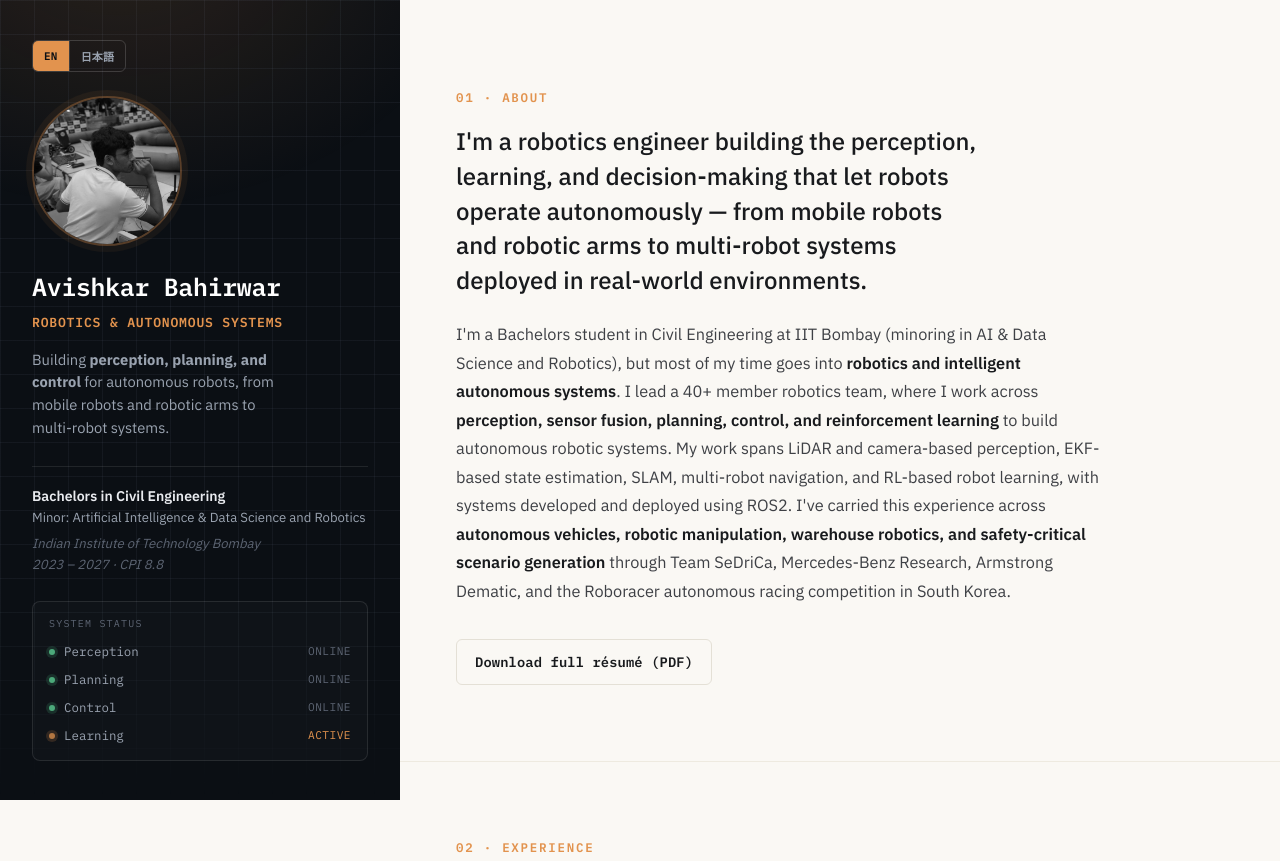
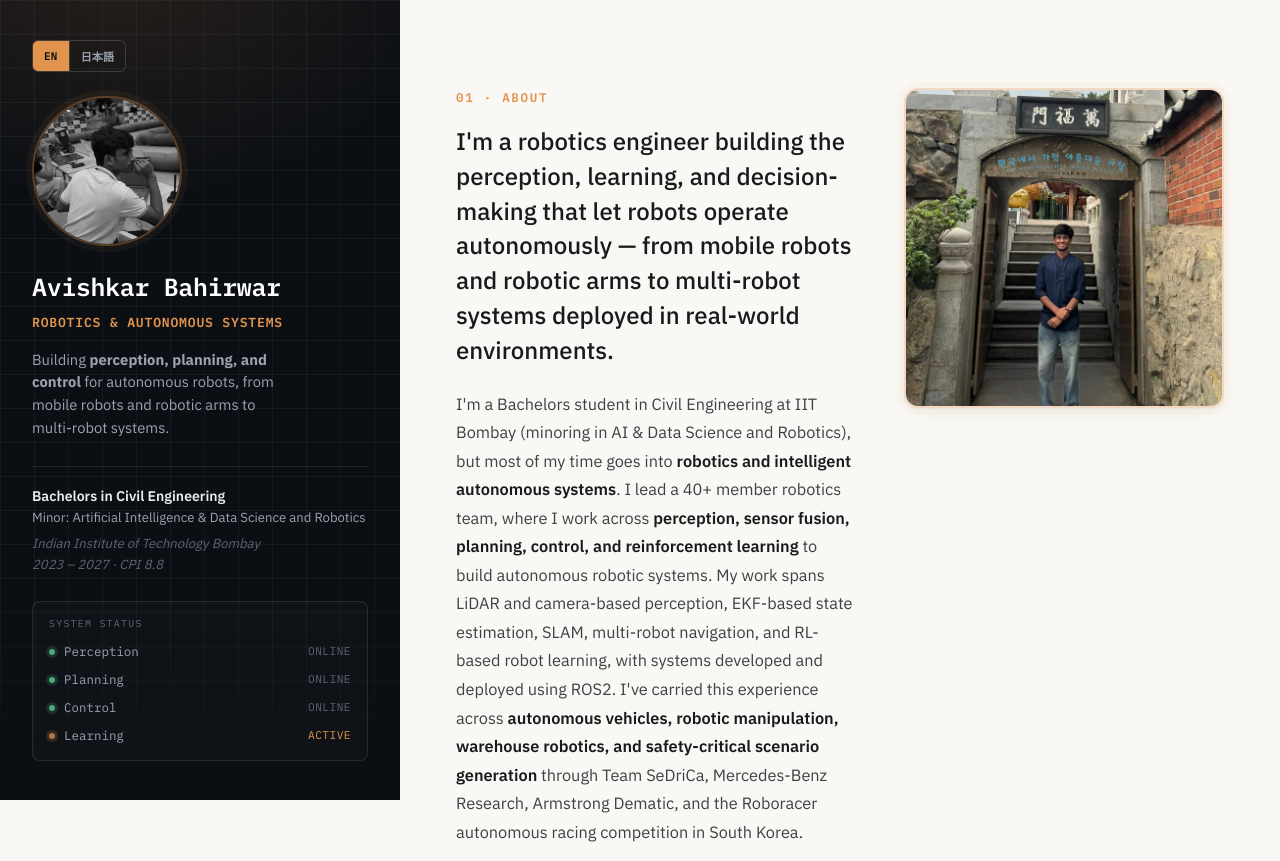
Before and after one commit to Avishkar1312/Avishkar1312.github.io, a plain HTML site: page index.html in a window 1280 px wide. Shown: the top 861 px of the page. Drawn offline with Linux system fonts and the light colour scheme.

Commit message:
Add profile photo back to the About section
Puts assets/img/profile.png (compressed to about-photo.jpg) in the
space beside the intro text. Sized as a 320px square this time to
match the photo's own aspect ratio, rather than the tall portrait
crop from the earlier attempt -- that mismatch was likely why it
didn't sit well before.

```diff
--- a/css/style.css
+++ b/css/style.css
@@ -288,6 +288,16 @@ main{
 .body-text strong{ color:var(--ink); font-weight:600; }
 .resume-inline{ margin-top:4px; }
 
+/* ---------------- about layout ---------------- */
+.about-layout{
+  display:grid; grid-template-columns:1fr 320px; gap:48px; align-items:start;
+}
+.about-photo{
+  width:320px; height:320px; object-fit:cover; border-radius:14px;
+  border:2px solid rgba(226,147,78,.3);
+  box-shadow:0 0 0 6px rgba(226,147,78,.05), var(--shadow);
+}
+
 /* ---------------- projects ---------------- */
 .project-grid{
   display:grid;
@@ -403,6 +413,9 @@ main{
   .section-about{ padding-top:52px; }
   .lede{ font-size:1.28rem; }
 
+  .about-layout{ grid-template-columns:1fr; gap:24px; }
+  .about-photo{ order:-1; width:200px; height:200px; margin:0 auto; }
+
   .project-grid{ grid-template-columns:1fr; }
   .project-featured .project-media{ aspect-ratio:16/9; }
 
--- a/index.html
+++ b/index.html
@@ -101,6 +101,8 @@
 
     <!-- ABOUT -->
     <section id="about" class="section section-about">
+      <div class="about-layout">
+        <div class="about-text">
           <p class="eyebrow" lang="en">01 · About</p>
           <p class="eyebrow" lang="ja" hidden>01・自己紹介</p>
 
@@ -114,6 +116,10 @@
             <span lang="en">Download full résumé (PDF)</span>
             <span lang="ja" hidden>履歴書をダウンロード (PDF)</span>
           </a>
+        </div>
+
+        <img class="about-photo" src="assets/img/about-photo.jpg" alt="Portrait of Avishkar Bahirwar" loading="lazy">
+      </div>
     </section>
 
     <!-- EXPERIENCE -->
```
Also changed, not shown: assets/img/about-photo.jpg (added). Lines whose indentation alone changed are shown as unchanged.
